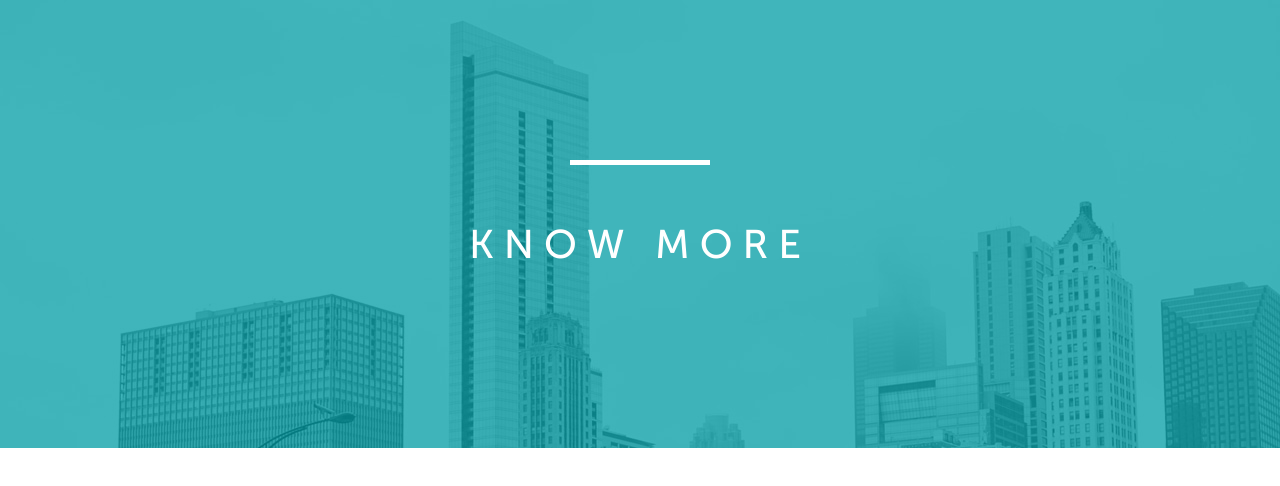
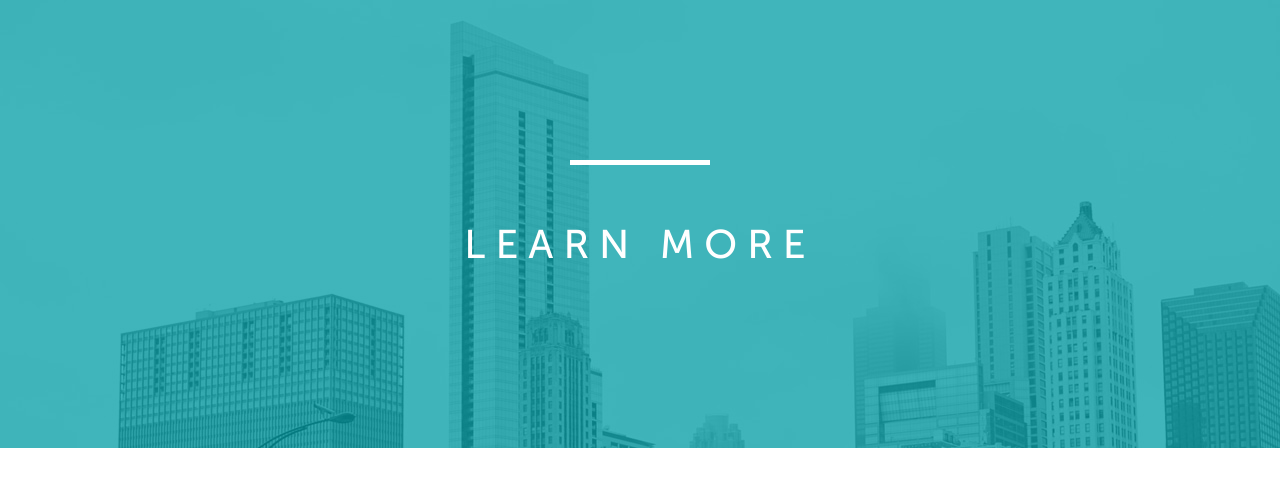
Before and after one commit to Vizzuality/financing-sustainable-cities, a website: page learn-more.html in a window 1280 px wide. Drawn offline with Linux system fonts and the light colour scheme; files whose address does not match are found by name.

Commit message:
learn more

```diff
--- a/learn-more.html
+++ b/learn-more.html
@@ -14,7 +14,7 @@
     <div class="wrap">
         <div class="row">
           <div class="grid-s-12 grid-m-8 offset-m-2">
-            <h1 class="header -title -light">Know more</h1>
+            <h1 class="header -title -light">Learn more</h1>
           </div>
         </div>
       </div>
```
